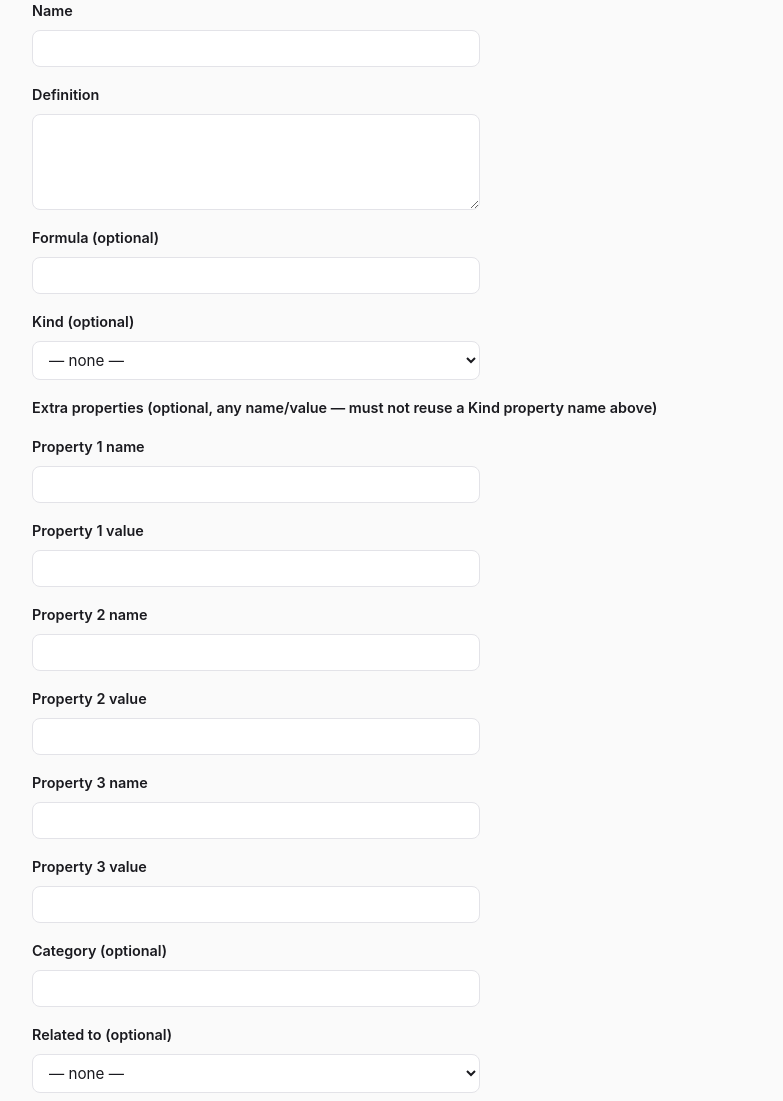
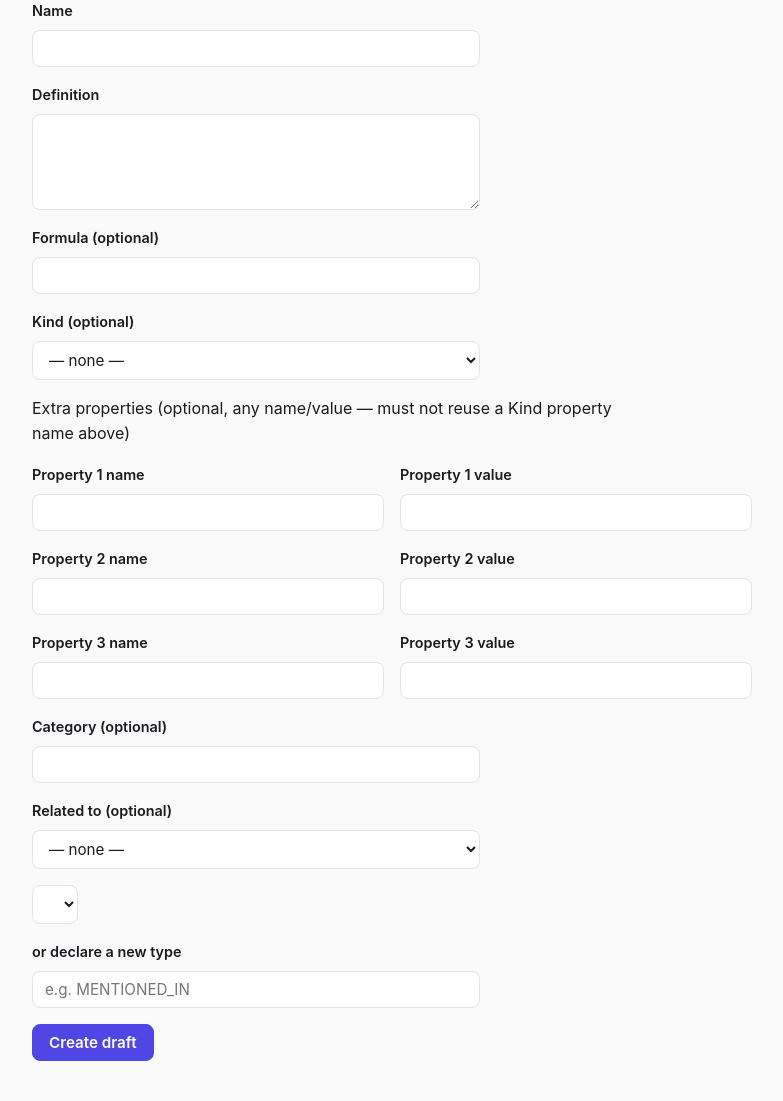
Before and after one commit to nolanspecter/ontology, a FastAPI app: template app/templates/pages/term_form.html in a window 1280 px wide. Shown: the part 154-1255 px from the top of the page, without its empty margins (248-1031 px from the left). After the commit the page ends 1215 px from the top, so only its background shows below. Run offline with FastAPI, Linux system fonts and the light colour scheme; the template is opened without the code that fills it, so the values that code supplies are empty.

Commit message:
style: extra-property name/value fields sit side by side
Two-column row per slot instead of four stacked labels — quicker to
scan while filling in three optional name/value pairs.

Co-Authored-By: Claude Sonnet 5 <noreply@anthropic.com>
Claude-Session: https://claude.ai/code/session_01VWTeRxzJMjnKy2atbqJShV

```diff
--- a/app/static/style.css
+++ b/app/static/style.css
@@ -89,6 +89,10 @@ label select {
   font-weight: 400;
 }
 form > select { margin-bottom: var(--space-4); }
+
+.field-row { display: flex; gap: var(--space-4); margin-bottom: var(--space-4); }
+.field-row label { flex: 1; margin-bottom: 0; }
+.field-row label input { max-width: none; }
 
 input, textarea, select {
   font-family: inherit;
--- a/app/templates/pages/term_form.html
+++ b/app/templates/pages/term_form.html
@@ -49,13 +49,19 @@
   updateKindProperties();
   </script>
 
-  <label>Extra properties (optional, any name/value — must not reuse a Kind property name above)</label>
+  <p>Extra properties (optional, any name/value — must not reuse a Kind property name above)</p>
+  <div class="field-row">
     <label>Property 1 name <input type="text" name="extra_name_1"></label>
     <label>Property 1 value <input type="text" name="extra_value_1"></label>
+  </div>
+  <div class="field-row">
     <label>Property 2 name <input type="text" name="extra_name_2"></label>
     <label>Property 2 value <input type="text" name="extra_value_2"></label>
+  </div>
+  <div class="field-row">
     <label>Property 3 name <input type="text" name="extra_name_3"></label>
     <label>Property 3 value <input type="text" name="extra_value_3"></label>
+  </div>
   {% endif %}
 
   {% if not term %}
```
Lines whose indentation alone changed are shown as unchanged.
